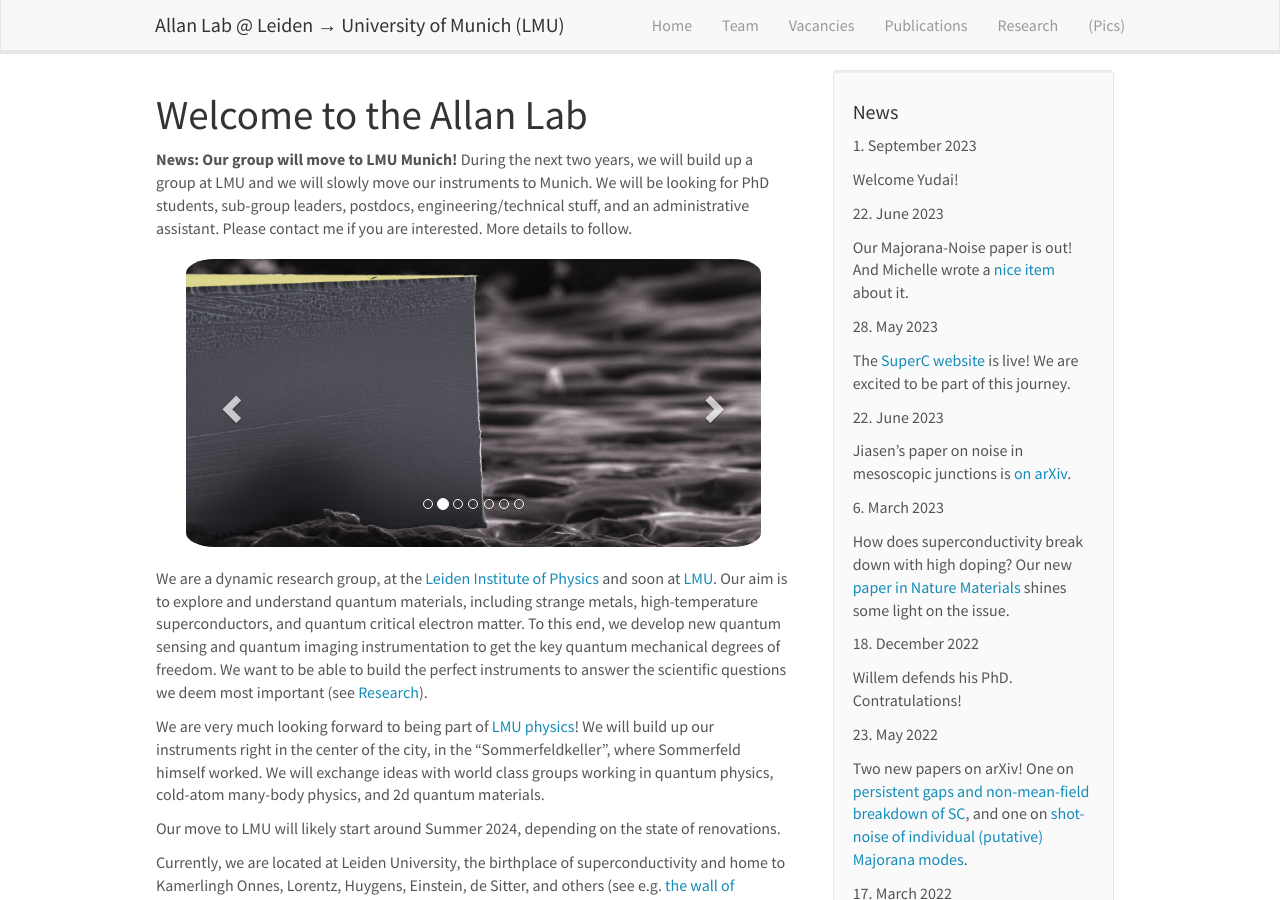
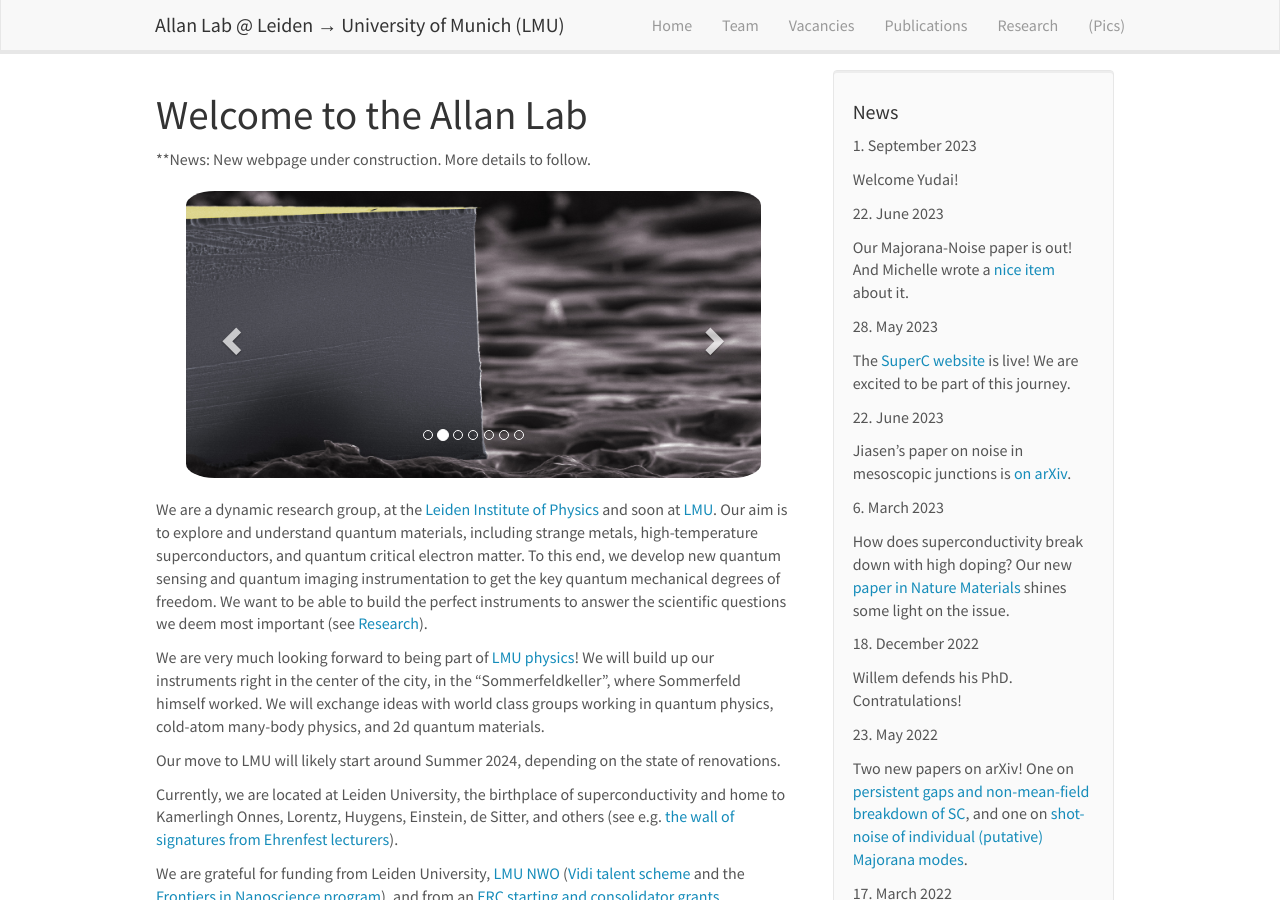
Before and after one commit to KTH-Complex-fluids-group/outilab, a Jekyll site: the page built from _pages/home.md, in a window 1280 px wide and 900 px high. Built offline with Jekyll 4.4.1, drawn with Linux system fonts in a browser that asks for light colours; nearby versions of some CDN libraries.

Commit message:
Add: Init trial

```diff
--- a/_pages/home.md
+++ b/_pages/home.md
@@ -6,7 +6,7 @@ sitemap: false
 permalink: /
 ---
 
-**News: Our group will move to LMU Munich!** During the next two years, we will build up a group at LMU and we will slowly move our instruments to Munich. We will be looking for PhD students, sub-group leaders, postdocs, engineering/technical stuff, and an administrative assistant. Please contact me if you are interested.
+**News: New webpage under construction.
 More details to follow.
 
 
```
